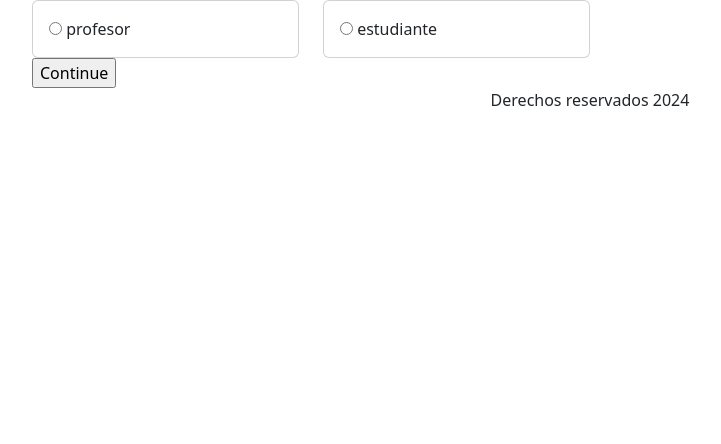
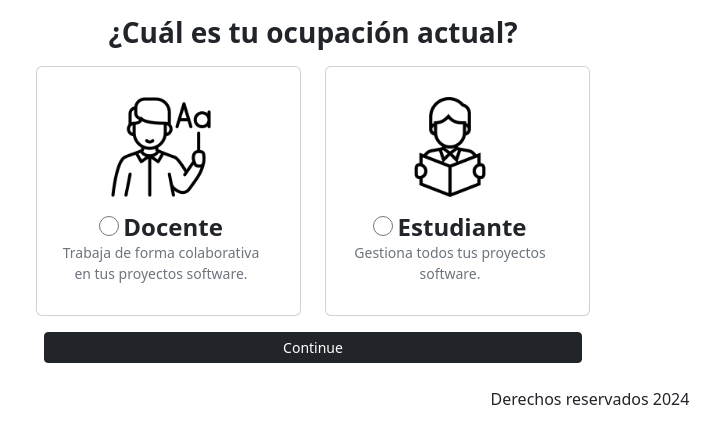
Before and after one commit to JohnAlexGuerrero/prototipo, a Django app: page /accounts/role/ in a window 1280 px wide. Shown: the top 444 px of the page, without its empty margins (50-771 px from the left). Run offline with Django 5.2, Linux system fonts and the light colour scheme; the visitor is signed in with stand-in values (Sample User, id 1); data comes from the database, SQL or seed files in the repository; some libraries are stand-ins or nearby versions.

Commit message:
template:profile

```diff
--- a/apps/templates/base/base-full-screen.html
+++ b/apps/templates/base/base-full-screen.html
@@ -20,10 +20,8 @@
 
     <link href="https://cdn.jsdelivr.net/npm/bootstrap@5.3.3/dist/css/bootstrap.min.css" rel="stylesheet" integrity="sha384-QWTKZyjpPEjISv5WaRU9OFeRpok6YctnYmDr5pNlyT2bRjXh0JMhjY6hW+ALEwIH" crossorigin="anonymous">
   </head>
-  <body class="bg-white">
-
-    {% block content %}
-    {% endblock content %}
+  <body>
+    {% block content %}{% endblock content %}
 
     {% include "includes/footer.html" %}
 
--- a/apps/templates/profile/role.html
+++ b/apps/templates/profile/role.html
@@ -6,38 +6,97 @@
 @{{user}} - Role
 {% endblock title %}
 
+{% block css %}
+<style>
+/* add this to your :root variables */
+.checkbox {
+  --light: rgba(255, 244, 244, 0.425);
+  --primary-color: #8c00ff;
+  --duration: 0.3s;
+  --ease: ease-in-out;
+}
+
+  /* hide checkbox */
+.card-body label{
+  width: 200px;
+  height: 200px;
+  margin: 0.5rem;
+  cursor: pointer;
+  border-radius: 5px;
+  align-items: center;
+  justify-content: center;
+  flex-direction: column;
+  display: flex;
+}
+
+  .card:hover{
+    background: var(--light);
+    -webkit-box-shadow: 10px 10px 5px 0px rgba(34, 32, 32, 0.75);
+    -moz-box-shadow: 10px 10px 5px 0px rgba(27, 26, 26, 0.75);
+    box-shadow: 10px 10px 5px 0px rgba(53, 52, 52, 0.75);
+  }
+
+  .card-body label input {
+    height: 20px;
+    width: 20px;
+  }
+
+  .card-body label img{
+    margin-bottom: 1rem;
+  }
+
+</style>
+{% endblock css %}
+
 {% block content %}
-<div class="container">
+<div class="d-flex justify-content-center">
+  <div class="container p-3">
     <form method="POST" class="w-50">
+      <h2 class="h3 fw-bold mb-3 text-center">¿Cuál es tu ocupación actual?</h2>
+
       {% csrf_token %}
       <input type="number" value={{user.id}} name="user" style="display: none;">
-        <div class="row">
+
+      <div class="row checkbox">
           <div class="col-sm-6">
               <div class="card">
-                    <div class="card-body" style="cursor:pointer;">
-                        <label for="" id="id_rol_1">
+                  <div class="card-body" >
+                      <label for="" id="id_rol_1" >
+                        <img src="{% static "images/teacher.png" %}" alt="teacher" width="100px">
+                        <div>
                           <input type="radio" name="rol" id="id_input_rol_1" value="PROFESOR">
-                            profesor
+                          <span class="h4 fw-bold">Docente</span>
+                        </div>
+                        <small class="text-secondary text-center">Trabaja de forma colaborativa en tus proyectos software.</small>
                       </label>
                   </div>
               </div>
           </div>
           <div class="col-sm-6">
               <div class="card">
-                    <div class="card-body" style="cursor:pointer;">
-                        <label for="" id="id_rol_2" >
+                  <div class="card-body">
+                      <label for="" id="id_rol_2" class="checkbox-content">
+                        <img src="{% static "images/student.png" %}" alt="student" width="100px">
+                        <div>
                           <input type="radio" name="rol" id="id_input_rol_2" value="ESTUDIANTE">
-                            estudiante
+                          <span class="h4 fw-bold">Estudiante</span>
+                        </div>
+                        <small class="text-secondary text-center">Gestiona todos tus proyectos software.</small>
                       </label>
                   </div>
               </div>
           </div>
       </div>
-        <!-- {{ form.as_p }} -->
-        <input type="submit" value="Continue">
+      <div class="d-grid gap-2 p-2">
+        <input type="submit" class="btn btn-sm btn-dark mt-2" value="Continue" >
+      </div>
     </form>
+  </div>
 </div>
 
 {% endblock content %}
 
-{% block javascript %}{% endblock javascript %}
+{% block javascript %}
+<script>
+</script>
+{% endblock javascript %}
```
Also changed, not shown: apps/templates/profile/university.html (+7 -6 lines), apps/static/images/student.png (added), apps/static/images/teacher.png (added). Lines whose indentation alone changed are shown as unchanged.
